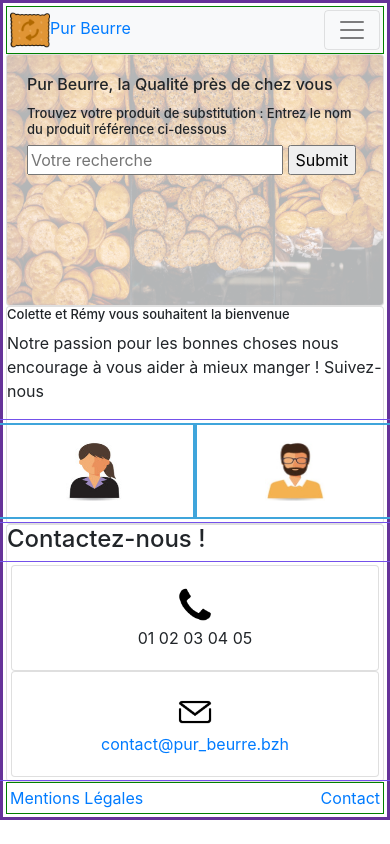
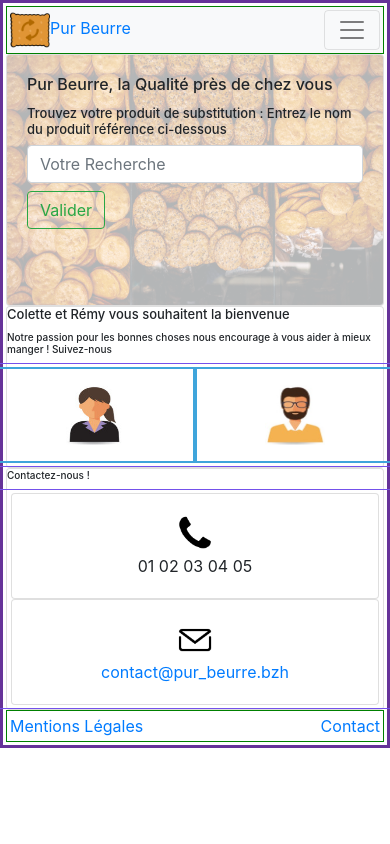
Before and after one commit to Fabrice-64/OC_Project_8, a Django app: page / in a window 390 px wide. Run offline with Django 3.2, Linux system fonts and the light colour scheme; parts of the project's set-up code (start-up, migrations or seed data) failed here and were passed over.

Commit message:
Create snippet for search field:  OK Harmonize type names in home.html Update selenium test (some class names changed) Increase responsiveness h2, h3 types

```diff
--- a/papounet_diet/customer/templates/customer/base.html
+++ b/papounet_diet/customer/templates/customer/base.html
@@ -37,10 +37,7 @@
                           <img class="img-thumbnail" src="{% static 'icons/new_user.png' %}"
                               id="new_user" alt="new_user" height="40em" width="40em"></a>
                   {% endif %}
-                      <form class="form-inline my-2 my-lg-0" action="{% url 'food_items:search_results' %}" method='get'>
-                        <input class="form-control mr-sm-2" type="text" name="searched_item" id="searched_item" placeholder="Votre Recherche">
-                        <button class="btn btn-outline-success my-2 my-sm-0" type="submit" id="top_button">Valider</button>
-                      </form>
+                  {% include "./search_form_snippet.html" %}
                   </div>
                 </div>
               </nav>
--- a/papounet_diet/customer/templates/customer/home.html
+++ b/papounet_diet/customer/templates/customer/home.html
@@ -14,17 +14,14 @@
         <h2 class="card-title" id="motto">Pur Beurre, la Qualité près de chez vous</h2>
         <h3 class="card-text" id="advice">Trouvez votre produit de substitution :
             Entrez le nom du produit référence ci-dessous</h3>
-            <form action="{% url 'food_items:search_results' %}" method='get'>
-                <input type="text" name="searched_item" id="searched_item" placeholder="Votre recherche">
-                <input type="submit" id="main_button">
-            </form>
+            {% include "./search_form_snippet.html" %}
     </div>
 
 </div>
 <div class="card">
-    <h3 class="card-text" id="heroes">Colette et Rémy vous souhaitent la bienvenue</h2>
-    <p class="card-text" id="story">Notre passion pour les bonnes choses
-        nous encourage à vous aider à mieux manger ! Suivez-nous</p>
+    <h3 class="card-text" id="heroes">Colette et Rémy vous souhaitent la bienvenue</h3>
+    <h4 class="card-text" id="story">Notre passion pour les bonnes choses
+        nous encourage à vous aider à mieux manger ! Suivez-nous</h4>
     <div class="row">
         <div class="col">
             <div class="text-center">
--- /dev/null
+++ b/papounet_diet/customer/templates/customer/search_form_snippet.html
@@ -0,0 +1,4 @@
+<form class="form-inline my-2 my-lg-0" action="{% url 'food_items:search_results' %}" method='get'>
+    <input class="form-control mr-sm-2" type="text" name="searched_item" id="searched_item" placeholder="Votre Recherche">
+    <button class="btn btn-outline-success my-2 my-sm-0" type="submit" id="top_button">Valider</button>
+  </form>
--- a/papounet_diet/papounet_diet/tests.py
+++ b/papounet_diet/papounet_diet/tests.py
@@ -30,7 +30,6 @@ class CustomerTestCase(LiveServerTestCase):
         # The company logo
         self.browser.find_element_by_id("company_logo")
         # The company name
-        self.browser.find_element_by_class_name('navbar-brand')
         self.browser.find_element_by_css_selector("img#company_logo")
         # The possibility to log in
         self.browser.find_element_by_id("login")
@@ -46,7 +45,7 @@ class CustomerTestCase(LiveServerTestCase):
         # and a search field with a validation button (see below)
         # Just below Lily Kala can see the story of the company
         self.browser.find_element_by_css_selector('h3#heroes')
-        self.browser.find_element_by_css_selector('p#story')
+        self.browser.find_element_by_css_selector('h4#story')
         # With the pictures of Colette and Remy
         self.browser.find_element_by_css_selector('img#Colette')
         self.browser.find_element_by_css_selector('img#Remy')
--- a/papounet_diet/static/style_sheet.css
+++ b/papounet_diet/static/style_sheet.css
@@ -37,15 +37,31 @@
 
 /* Medium devices (tablets, less than 992px) */
 @media (max-width: 991.98px) {
+    h2.card-title{
+        font-size: medium;
+    }
+    h3.card-text{
+        font-size: small
+    }
+    h4.card-text{
+        font-size: x-small
+    }
 
 }
 
 /*Small devices (landscape phones, less than 768px) */
 @media (max-width: 767.98px) {
+    h2.card-title{
+        font-size: medium;
+    }
+    h3.card-text{
+        font-size: small;
+    }
+    h4.card-text{
+        font-size: x-small
+    }
 
 }
-
-
 
 /* Extra small devices (portrait phones, less than 576px)*/
 @media (max-width: 575.98px) {
@@ -55,8 +71,12 @@
     h3.card-text{
         font-size: small;
     }
+    h4.card-text{
+        font-size: x-small
+    }
     .card-img-top{
     width: 12rem;
     height: 12rem;
     }
 }
+}
```
Also changed, not shown: 2 other files.
